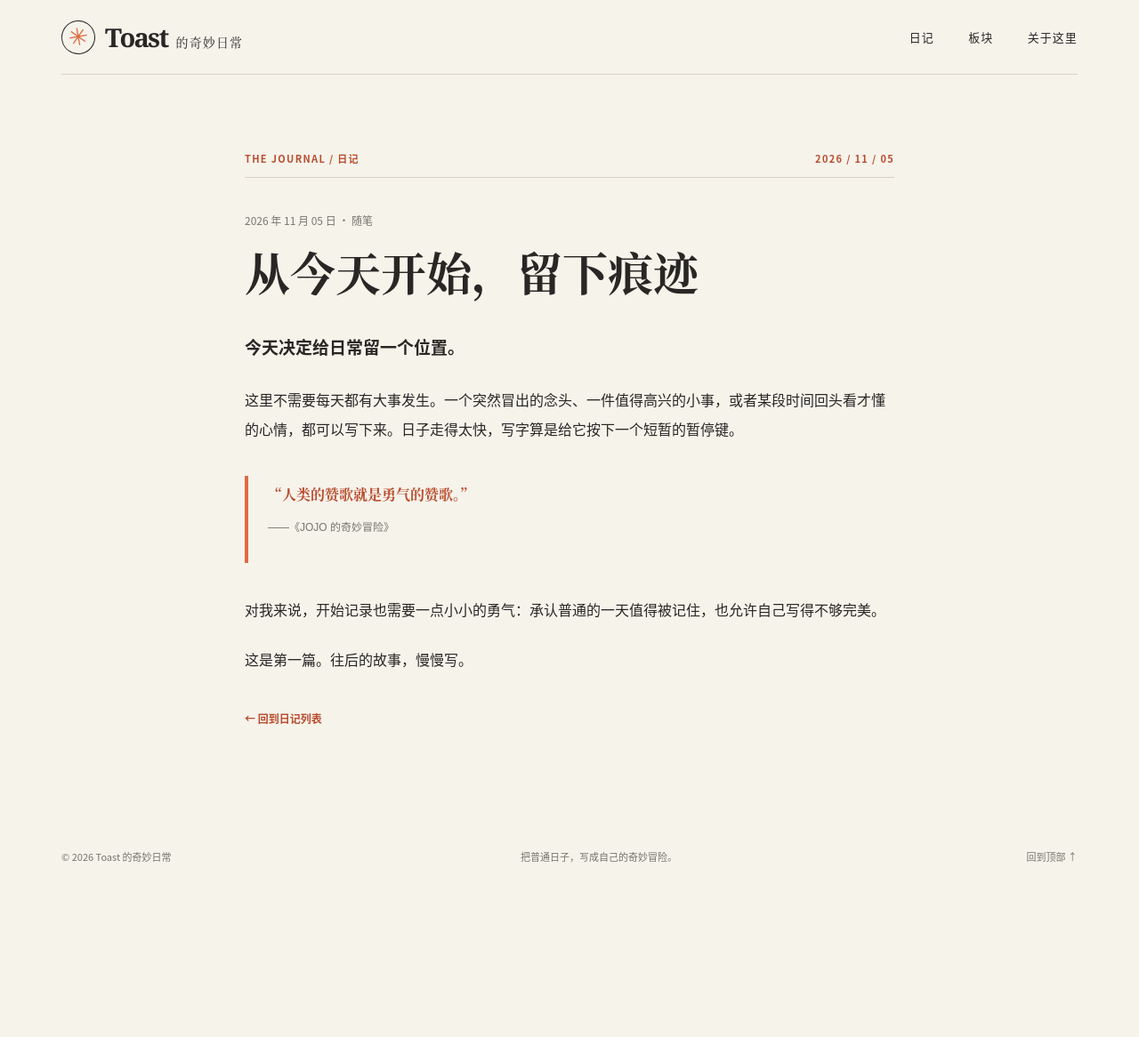
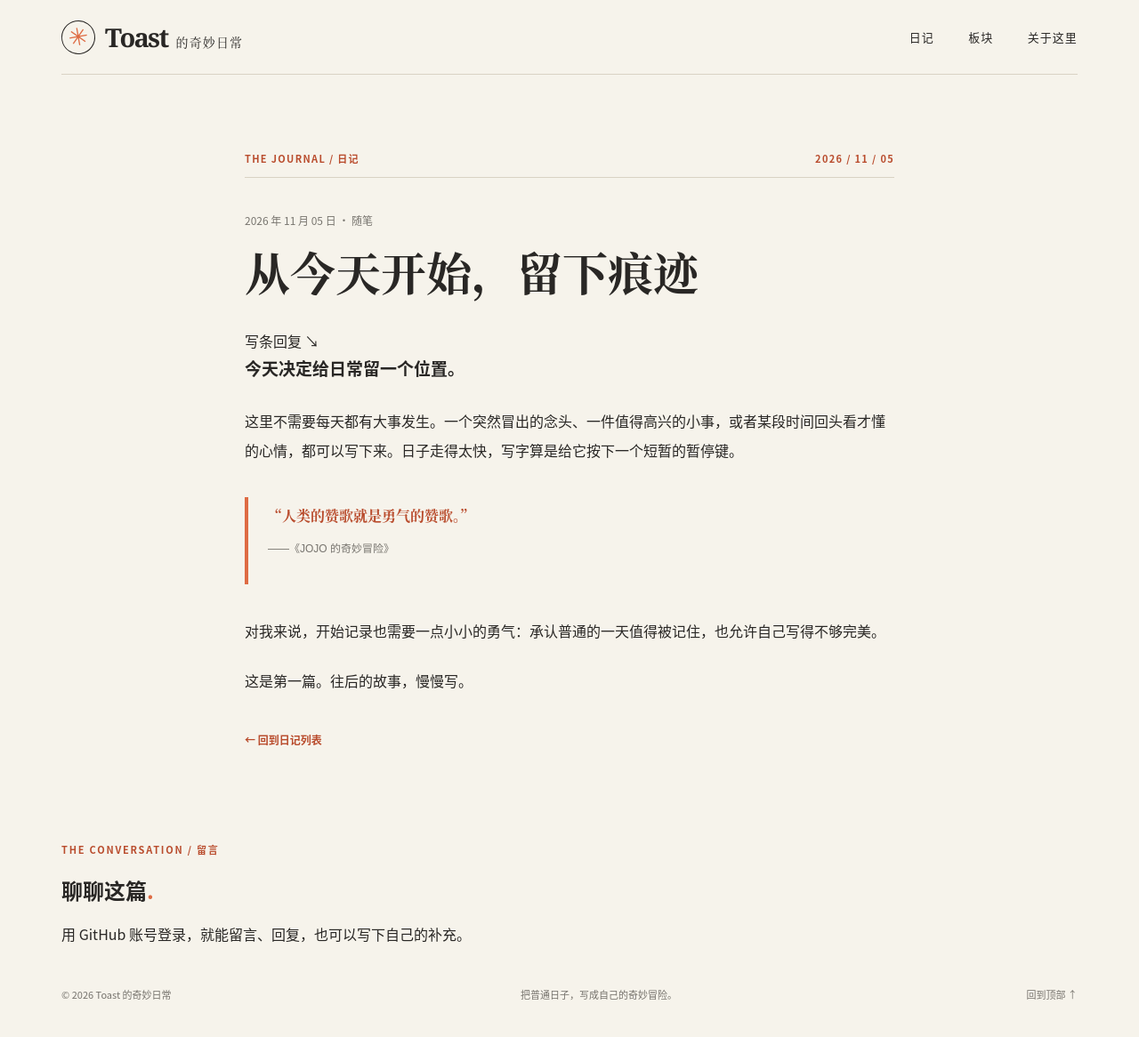
Before and after one commit to RoyCCCCC/toast-diary, a Jekyll site: the page built from _posts/2026-11-05-first-day.md, in a window 1280 px wide. Shown: the whole page at 89% size. Built offline with Jekyll 4.4.1, drawn with Linux system fonts in a browser that asks for light colours; comment, search, counter and statistics services are not loaded; before the commit the page ends 1011 px from its top, so only the background shows below that; part of the change alters nothing that is shown.

Commit message:
Add giscus comments to diary posts

```diff
--- a/_layouts/post.html
+++ b/_layouts/post.html
@@ -34,10 +34,17 @@
           <div class="post-heading"><span>THE JOURNAL / 日记</span><span>{{ page.date | date: '%Y / %m / %d' }}</span></div>
           <p class="post-date"><time datetime="{{ page.date | date: '%Y-%m-%d' }}">{{ page.date | date: '%Y 年 %m 月 %d 日' }}</time>{% for tag in page.tags %} · {{ tag | escape }}{% endfor %}</p>
           <h1>{{ page.title | escape }}</h1>
+          <a class="post-replies" href="#comments"><span id="reply-count">写条回复</span> ↘</a>
           {% if page.lead %}<p class="post-lead">{{ page.lead | escape }}</p>{% endif %}
           {{ content }}
           <a href="{{ '/' | relative_url }}#journal" class="back-link">← 回到日记列表</a>
         </article>
+        <section class="comments" id="comments" aria-labelledby="comments-title">
+          <p class="section-kicker">THE CONVERSATION / 留言</p>
+          <h2 id="comments-title">聊聊这篇<span class="heading-dot">.</span></h2>
+          <p>用 GitHub 账号登录，就能留言、回复，也可以写下自己的补充。</p>
+          <div class="giscus"></div>
+        </section>
         <dialog class="image-lightbox" aria-label="图片预览">
           <button type="button" aria-label="关闭图片预览">×</button>
           <img alt="" />
@@ -71,6 +78,25 @@
       lightbox.addEventListener('click', (event) => {
         if (event.target === lightbox) lightbox.close();
       });
+      window.addEventListener('message', (event) => {
+        if (event.origin !== 'https://giscus.app' || !event.data?.giscus?.discussion) return;
+        const count = event.data.giscus.discussion.totalCommentCount;
+        if (typeof count === 'number') document.querySelector('#reply-count').textContent = `${count} 条回复`;
+      });
     </script>
+    <script src="https://giscus.app/client.js"
+            data-repo="RoyCCCCC/toast-diary"
+            data-repo-id="R_kgDOVjaMmw"
+            data-category="Announcements"
+            data-category-id="DIC_kwDOVjaMm84DKbY-"
+            data-mapping="pathname"
+            data-strict="1"
+            data-reactions-enabled="0"
+            data-emit-metadata="1"
+            data-input-position="top"
+            data-theme="light"
+            data-lang="zh-CN"
+            crossorigin="anonymous"
+            async></script>
   </body>
 </html>
```
